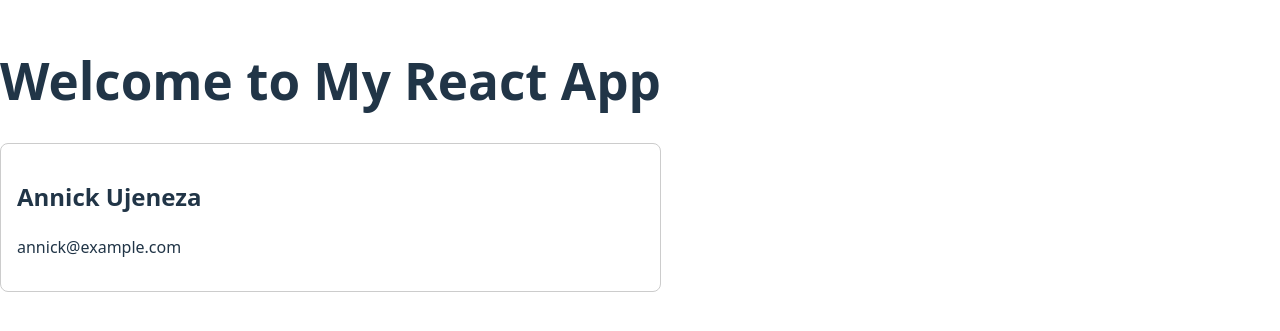
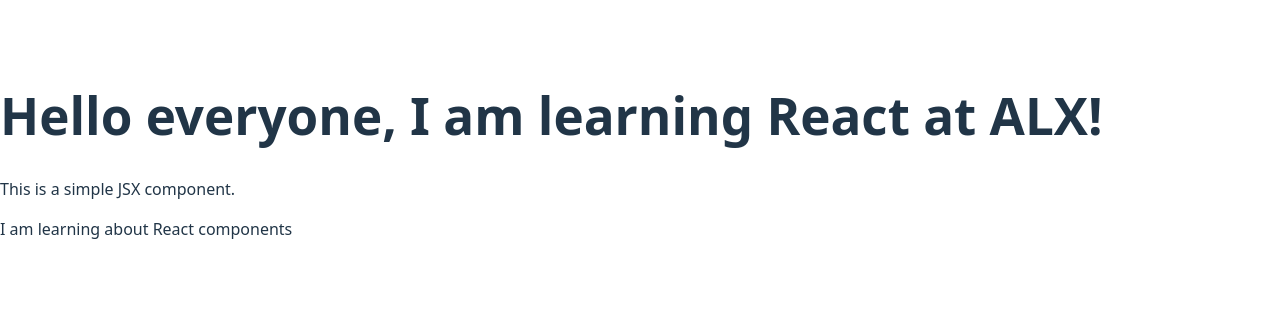
Before and after one commit to 123annick/alx-fe-reactjs, a React (Vite) app in the folder alx-react-app/: page / in a window 1280 px wide. Shown: the part 245-576 px from the top of the page. Built offline with nearby package versions, Linux system fonts and the light colour scheme.

Commit message:
Modified WelcomeMessage component and integrated into App

```diff
--- a/alx-react-app/src/App.jsx
+++ b/alx-react-app/src/App.jsx
@@ -1,10 +1,9 @@
-import UserCard from './components/UserCard';
+import WelcomeMessage from './components/WelcomeMessage';
 
 function App() {
   return (
     <div>
-      <h1>Welcome to My React App</h1>
-      <UserCard name="Annick Ujeneza" email="annick@example.com" />
+      <WelcomeMessage />
     </div>
   );
 }
--- /dev/null
+++ b/alx-react-app/src/components/WelcomeMessage.jsx
@@ -0,0 +1,11 @@
+function WelcomeMessage() {
+  return (
+    <div>
+      <h1>Hello everyone, I am learning React at ALX!</h1>
+      <p>This is a simple JSX component.</p>
+      <p>I am learning about React components</p>
+    </div>
+  );
+}
+
+export default WelcomeMessage;
```
